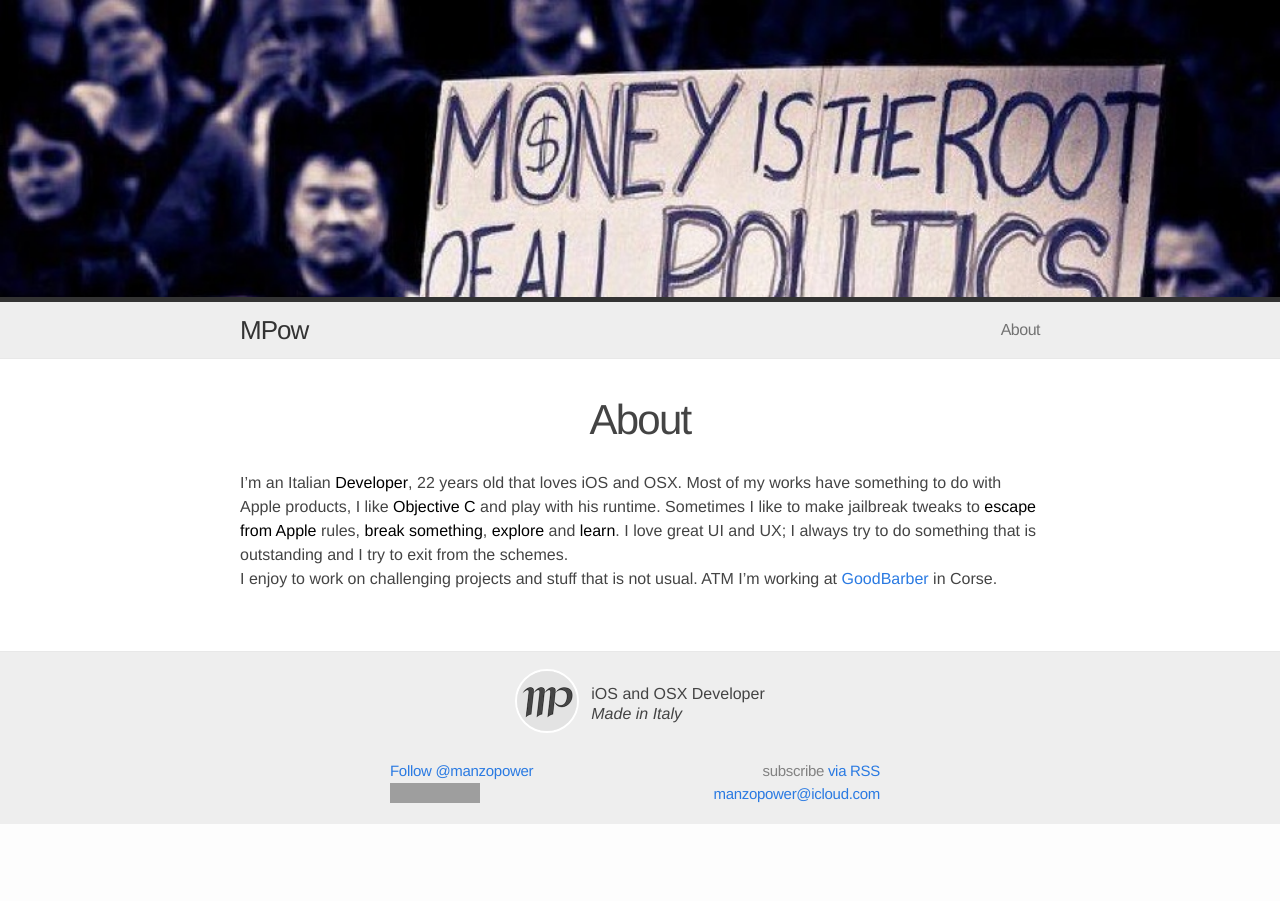
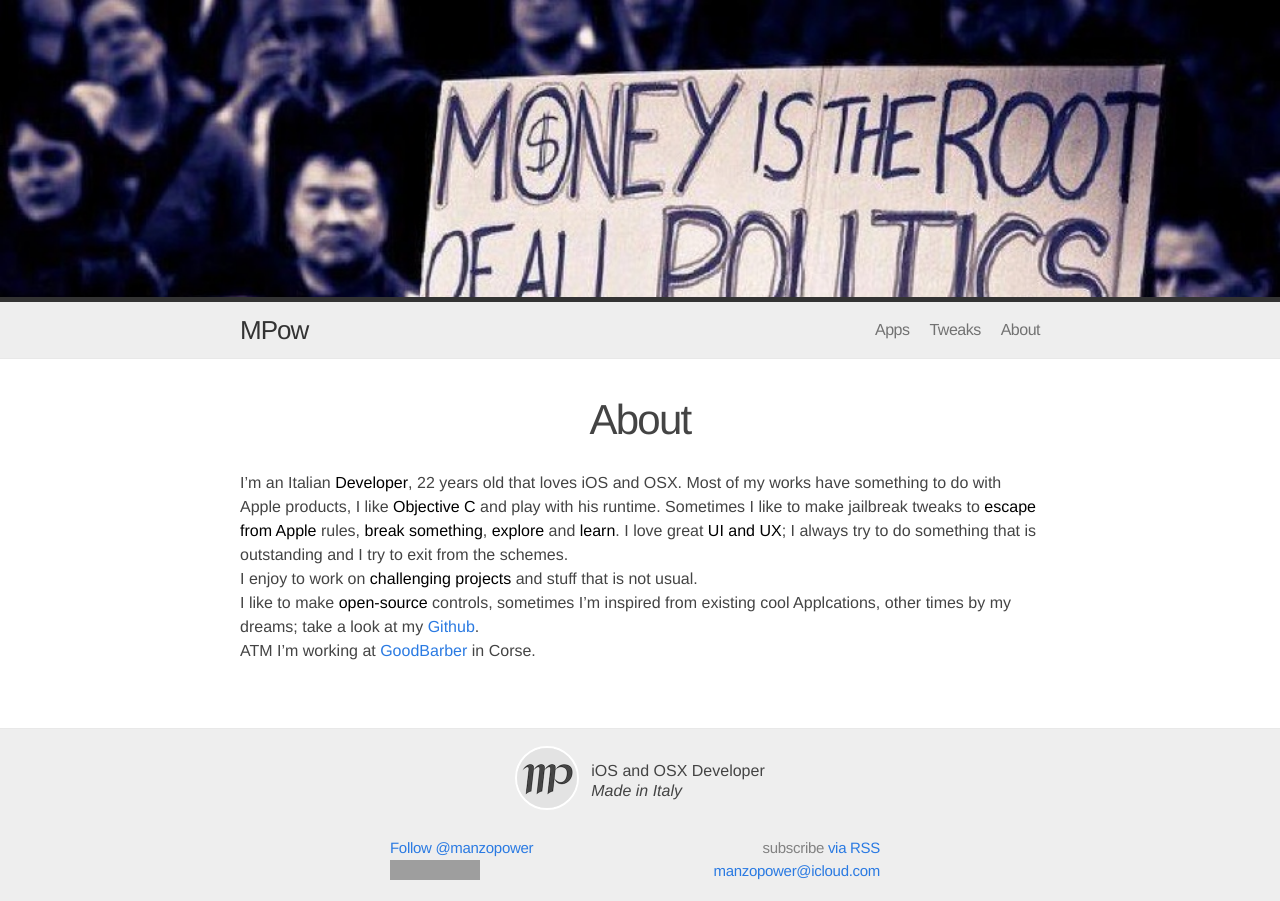
Before and after one commit to MP0w/MP0w.github.io, a Jekyll site: the page built from about.md, in a window 1280 px wide. Built offline with Jekyll 4.4.1, drawn with Linux system fonts in a browser that asks for light colours; comment, search, counter and statistics services are not loaded; grey boxes are pictures that could not be loaded.

Commit message:
sitepages (Apps tweak MiniPlayer) improvements

```diff
--- a/_config.yml
+++ b/_config.yml
@@ -3,7 +3,7 @@
 description: "iOS and OSX Developer that love to work on challenging projects and enjoy good UI/UX. Made in Italy"
 long-description: "iOS and OSX Developer that love to work on challenging projects and enjoy good UI/UX. 22 years old, <i>Made in Italy</i>."
 footer-description: "iOS and OSX Developer<br /><i>Made in Italy</i>"
-defaultTags: "mpow, manzopower, blog, ios, developer, osx, cocoa, UIKit, miniplayer"
+defaultTags: "mpow, manzopower, blog, ios, developer, osx, cocoa, UIKit, miniplayer, animateall, powermusic"
 
 email: manzopower@icloud.com
 baseurl: ""
--- a/_includes/header.html
+++ b/_includes/header.html
@@ -15,14 +15,9 @@
 }
 </style>
 <div class="headerImageWrapper {% if page.cover-centered %}coverImageCentered{% else %}coverImage{% endif %}"></div>
-
 <header class="site-header">
-
   <div class="wrap">
-
     <a class="site-title" href="{{ site.baseurl }}/">{{ site.title }}</a>
-
 {% include nav.html %}
-
   </div>
 </header>
--- a/about.md
+++ b/about.md
@@ -6,6 +6,7 @@
 
 I'm an Italian **Developer**, 22 years old that loves iOS and OSX.
 Most of my works have something to do with Apple products, I like **Objective C** and play with his runtime.  Sometimes I like to make jailbreak tweaks to **escape from Apple** rules, **break something**, **explore** and **learn**.
-I love great UI and UX; I always try to do something that is outstanding and I try to exit from the schemes.
-I enjoy to work on challenging projects and stuff that is not usual.
+I love great **UI and UX**; I always try to do something that is outstanding and I try to exit from the schemes.
+I enjoy to work on **challenging projects** and stuff that is not usual.
+I like to make **open-source** controls, sometimes I'm inspired from existing cool Applcations, other times by my dreams; take a look at my [Github](http://github.com/MP0w).
 ATM I'm working at [GoodBarber](http://goodbarber.com) in Corse.
--- a/css/main.css
+++ b/css/main.css
@@ -49,18 +49,18 @@
 	background-color: #fff;
 	font-size: 18px;
 	padding: 4px;
-	margin: 0 auto;
+	margin: 0 auto !important;
 	margin-top: 20px;
 }
 
 button:hover{
-	background-color: #aaa;
+	background-color: #ccc;
 	color: #fff;
 }
 
 hr{
 	width: 80%;
-	margin: 10px 10%;
+	margin: 10px 10% !important;
 	border: 0;
     height: 1px;
     background: #bbb;
@@ -188,6 +188,11 @@
 /* ----------------------------------------------------------*/
 
 .page-content {
+  min-height: 33%; /*fallback*/
+  min-height: -webkit-calc(66% - 285px);
+  min-height: -moz-calc(66% - 285px);
+  min-height: -o-calc(66% - 285px);
+  min-height: calc(66% - 285px);
   padding: 30px 0;
   background-color: #fff;
 }
@@ -508,6 +513,15 @@
 	margin-bottom: 20px;
 }
 
+.products{
+	font-size: 30px;
+	font-weight : 100;
+	max-width: 360px;
+	line-height: 20px;
+	margin: auto;
+	margin-bottom: 20px;
+}
+
 .profilepic{
 	width: 60px;
 	height: 60px;
```
Also changed, not shown: _data/apps.yml (added, +19 -0 lines), _data/tweaks.yml (added, +24 -0 lines), _includes/nav.html (+1 -8 lines), root/Apps.html (added, +26 -0 lines), root/Tweaks.html (added, +38 -0 lines), root/sub/MiniPlayer-Mac.html (added, +47 -0 lines), assets/MiniPlayerCoverl.jpg (deleted), assets/cocos.png (added), assets/miniplayerSearch.png (added), assets/mygb.png (added), assets/mywm.png (added), 1 other file.
